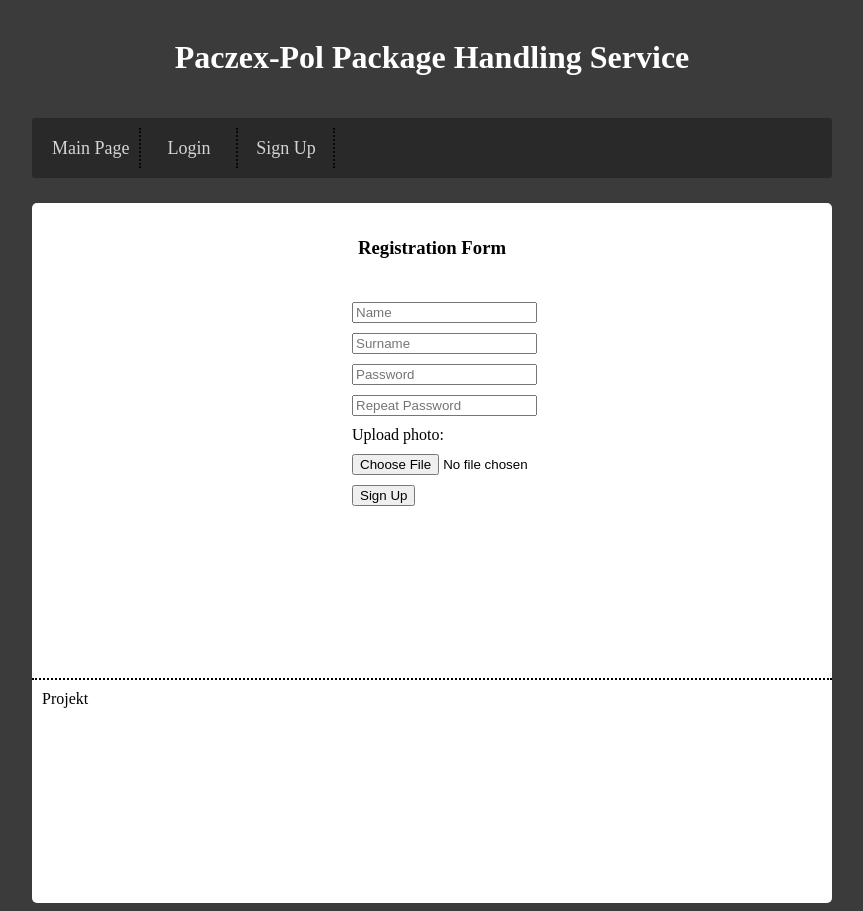
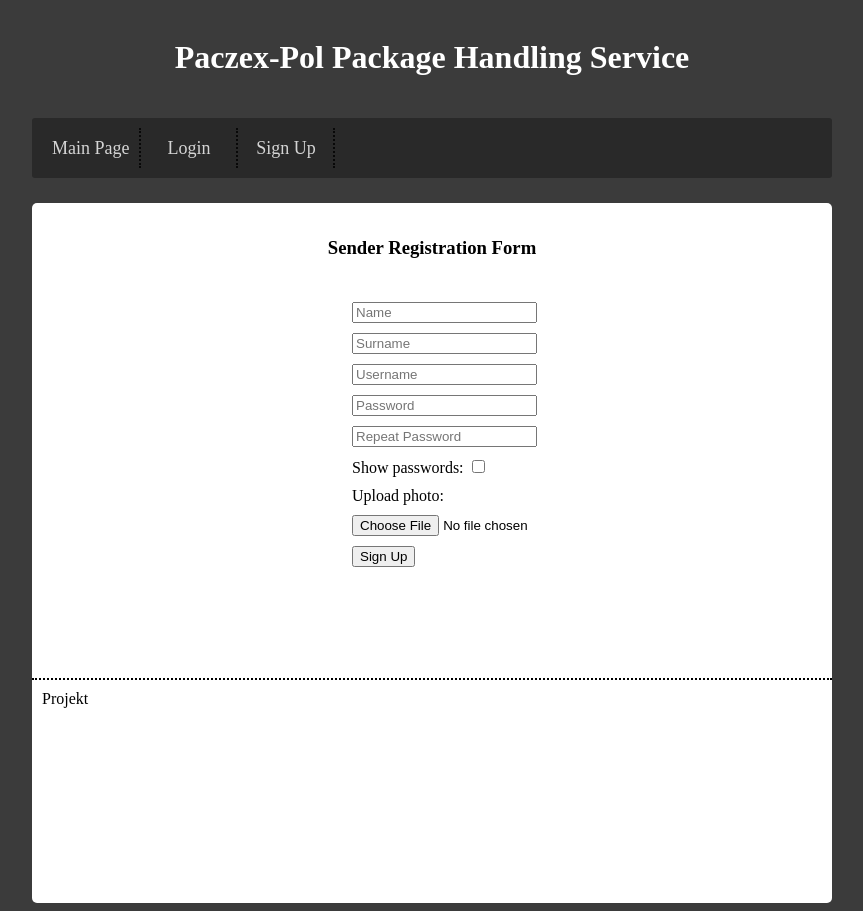
Before and after one commit to pwrobel2/PAMiW, a Flask app: template templates/signup.html in a window 1280 px wide. Shown: the whole page, without its empty margins (208-1071 px from the left). Run offline with Flask 2, Linux system fonts and the light colour scheme; the template is opened without the code that fills it, so the values that code supplies are empty.

Commit message:
Added show password checkbox and username, changed html tags to new html5 tags.

```diff
--- a/app.py
+++ b/app.py
@@ -6,19 +6,19 @@ app = Flask(__name__)
 
 
 
-@app.route('/', methods=['POST','GET'])
+@app.route('/', methods=['GET'])
 def index():
 
     return render_template('index.html')
 
 
-@app.route('/sign-up', methods=['POST','GET'])
+@app.route('/sender/sign-up', methods=['POST','GET'])
 def signup():
 
     return render_template('signup.html')
 
 
-@app.route('/login', methods=['POST','GET'])
+@app.route('/sender/login', methods=['POST','GET'])
 def login():
 
     return render_template('login.html')
--- a/static/css/main.css
+++ b/static/css/main.css
@@ -8,7 +8,7 @@ body {
     width: 800px;
 }
 
-#logoBar {
+header {
     text-align: center;
     width: 800px;
     min-height: 80px;
@@ -19,7 +19,7 @@ body {
 }
 
 
-#navigationBar {
+nav {
     background-color: rgb(41, 41, 41);
     padding: 10px;
     margin-top: 20px;
@@ -51,7 +51,7 @@ body {
     float: none;
 }
 
-#mainDiv {
+section {
     margin-top: 25px;
     background-color: white;
     min-height: 680px;
--- /dev/null
+++ b/static/js/signUpForm.js
@@ -0,0 +1,11 @@
+function showPassword() {
+    var pf = document.getElementById("password");
+    var prf = document.getElementById("password_repeat");
+    if (pf.type === "password"){
+        pf.type = "text";
+        prf.type = "text";
+    } else {
+        pf.type = "password";
+        prf.type = "password";
+    }
+}
--- a/templates/base.html
+++ b/templates/base.html
@@ -10,12 +10,12 @@
 </head>
 <body>
     <div id="container">
-        <div id="logoBar">
+        <header>
             <h1>
                 Paczex-Pol Package Handling Service
             </h1>
-        </div>
-        <div id="navigationBar">
+        </header>
+        <nav>
             <a href="{{ url_for('index') }}">
                 <div class="subpage">
                     Main Page
@@ -33,14 +33,14 @@
             </a>
             <div class="resetFloat">
             </div>
-        </div>
-        <div id="mainDiv">
+        </nav>
+        <section>
             {% block body %}
             {% endblock %}
             <footer>
                 Projekt
             </footer>
-        </div>
+        </section>
     </div>
 </body>
 </html>
--- a/templates/signup.html
+++ b/templates/signup.html
@@ -2,12 +2,13 @@
 
 {% block head %}
 <title>Paczex-Pol - Sign Up</title>
+<script type="text/javascript" src="{{ url_for('static', filename='js/signUpForm.js') }}"></script>
 {% endblock %}
 
 {% block body %}
 
-<form action="/" method="POST" style="padding: 5px;" id="signUp">
-    <h3>Registration Form</h3>
+<form action="/" method="POST" style="padding: 5px;" id="signUp" enctype="multipart/form-data">
+    <h3>Sender Registration Form</h3>
     <ul id="signUpList">
         <li>
             <input type = "text" name="name" id="name" placeholder="Name"/>
@@ -16,16 +17,23 @@
             <input type = "text" name="surname" id="surname" placeholder="Surname"/>
         </li>
         <li>
-            <input type = "text" name="password" id="password" placeholder="Password"/>
+            <input type = "text" name="username" id="username" placeholder="Username"/>
         </li>
         <li>
-            <input type = "text" name="password_repeat" id="password_repeat" placeholder="Repeat Password"/>
+            <input type = "password" name="password" id="password" placeholder="Password"/>
+        </li>
+        <li>
+            <input type = "password" name="password_repeat" id="password_repeat" placeholder="Repeat Password"/>
+        </li>
+        <li>
+            Show passwords:
+            <input type = "checkbox" onclick="showPassword()"/>
         </li>
         <li>
             Upload photo:
         </li>
         <li>
-            <input type = "file" name="img" id="img" accept="image/*"/>
+            <input type = "file" name="img" id="img" accept=" .png, .jpg "/>
         </li>
         <li>
             <input type = "submit" value="Sign Up"/>
```
